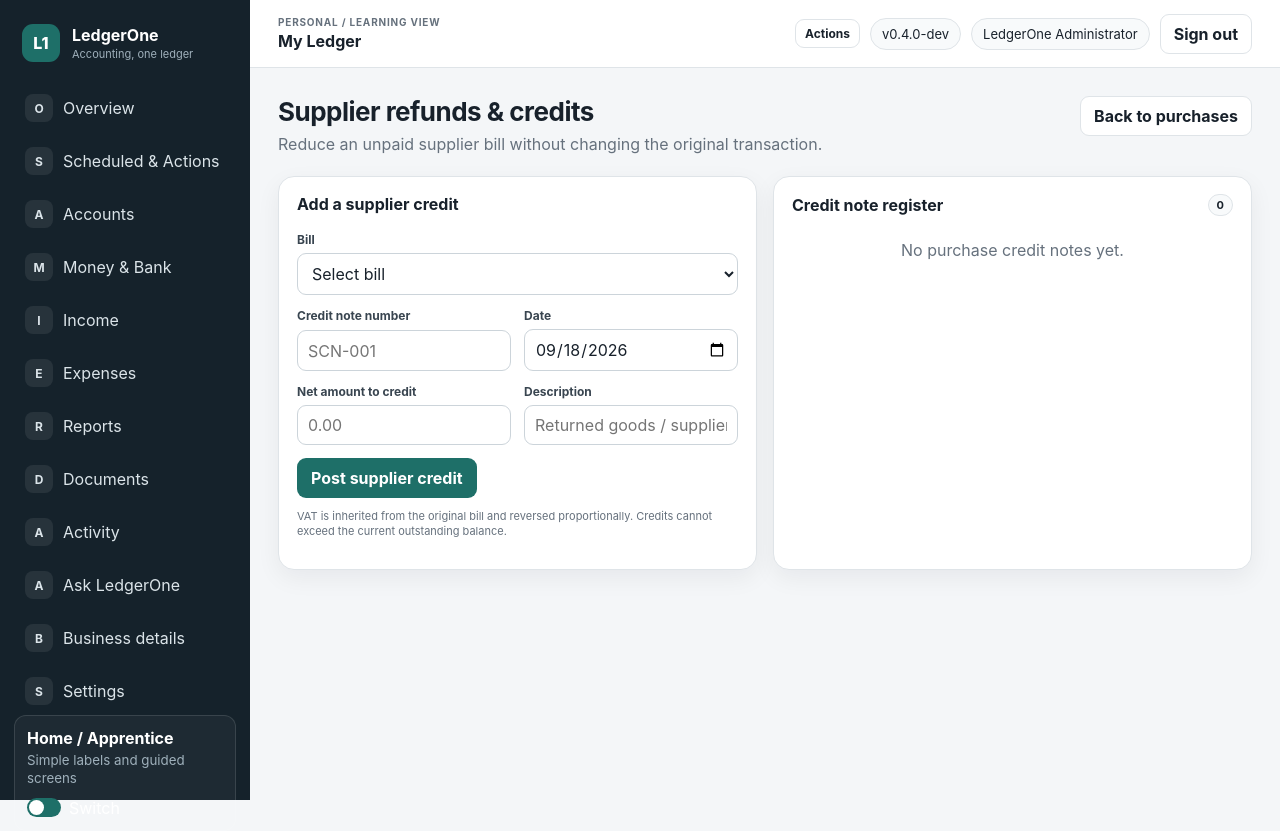
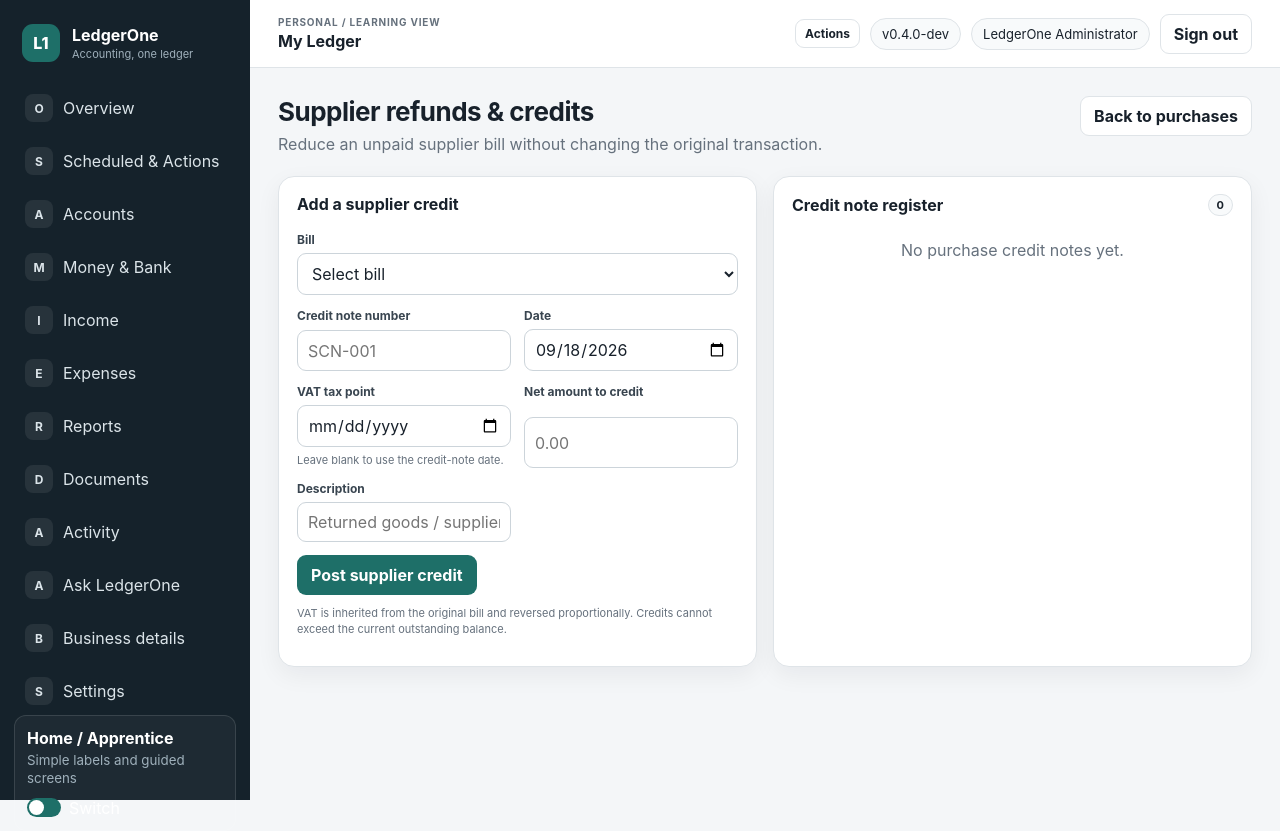
Before and after one commit to zageabb/LedgerOne, a Flask app: page /purchases/credit-notes/ in a window 1280 px wide. Run offline with Flask 3, Linux system fonts and the light colour scheme; a user stored in the database is signed in; data comes from the database, SQL or seed files in the repository; data that the repository does not hold is empty.

Commit message:
Show purchase credit VAT tax points

```diff
--- a/ledgerone/templates/purchases/credit_notes.html
+++ b/ledgerone/templates/purchases/credit_notes.html
@@ -18,6 +18,7 @@
         <div class="field field-full"><label>Bill</label><select name="bill_id" required><option value="">Select bill</option>{% for row in bills %}<option value="{{ row.id }}">{{ row.bill_number }} · {{ row.supplier.name }} · {{ row.currency }} {{ '%.2f'|format(outstanding[row.id]) }} outstanding</option>{% endfor %}</select></div>
         <div class="field"><label>Credit note number</label><input name="credit_number" placeholder="SCN-001" required></div>
         <div class="field"><label>Date</label><input type="date" name="credit_date" value="{{ today }}" required></div>
+        <div class="field"><label>VAT tax point</label><input type="date" name="tax_point"><div class="help">Leave blank to use the credit-note date.</div></div>
         <div class="field"><label>Net amount to credit</label><input name="amount" inputmode="decimal" placeholder="0.00" required></div>
         <div class="field"><label>Description</label><input name="description" placeholder="Returned goods / supplier adjustment"></div>
         <div class="field-full"><button class="button" type="submit">Post supplier credit</button></div>
@@ -29,8 +30,8 @@
   <div class="card">
     <div class="card-head"><h2>Credit note register</h2><span class="badge">{{ credit_notes|length }}</span></div>
     <div class="table-wrap">
-      {% if credit_notes %}<table><thead><tr><th>Number</th><th>Date</th><th>Bill</th><th class="number">Net</th><th class="number">VAT</th><th class="number">Total</th></tr></thead><tbody>
-      {% for row in credit_notes %}<tr><td>{{ row.credit_number }}</td><td>{{ row.credit_date.strftime('%d %b %Y') }}</td><td>{{ row.bill.bill_number }}</td><td class="number">{{ row.currency }} {{ '%.2f'|format(row.subtotal) }}</td><td class="number">{{ row.currency }} {{ '%.2f'|format(row.tax_total) }}</td><td class="number">{{ row.currency }} {{ '%.2f'|format(row.total) }}</td></tr>{% endfor %}
+      {% if credit_notes %}<table><thead><tr><th>Number</th><th>Date</th><th>Tax point</th><th>Bill</th><th class="number">Net</th><th class="number">VAT</th><th class="number">Total</th></tr></thead><tbody>
+      {% for row in credit_notes %}<tr><td>{{ row.credit_number }}</td><td>{{ row.credit_date.strftime('%d %b %Y') }}</td><td>{{ row.tax_point.strftime('%d %b %Y') }}</td><td>{{ row.bill.bill_number }}</td><td class="number">{{ row.currency }} {{ '%.2f'|format(row.subtotal) }}</td><td class="number">{{ row.currency }} {{ '%.2f'|format(row.tax_total) }}</td><td class="number">{{ row.currency }} {{ '%.2f'|format(row.total) }}</td></tr>{% endfor %}
       </tbody></table>{% else %}<div class="empty">No purchase credit notes yet.</div>{% endif %}
     </div>
   </div>
```
